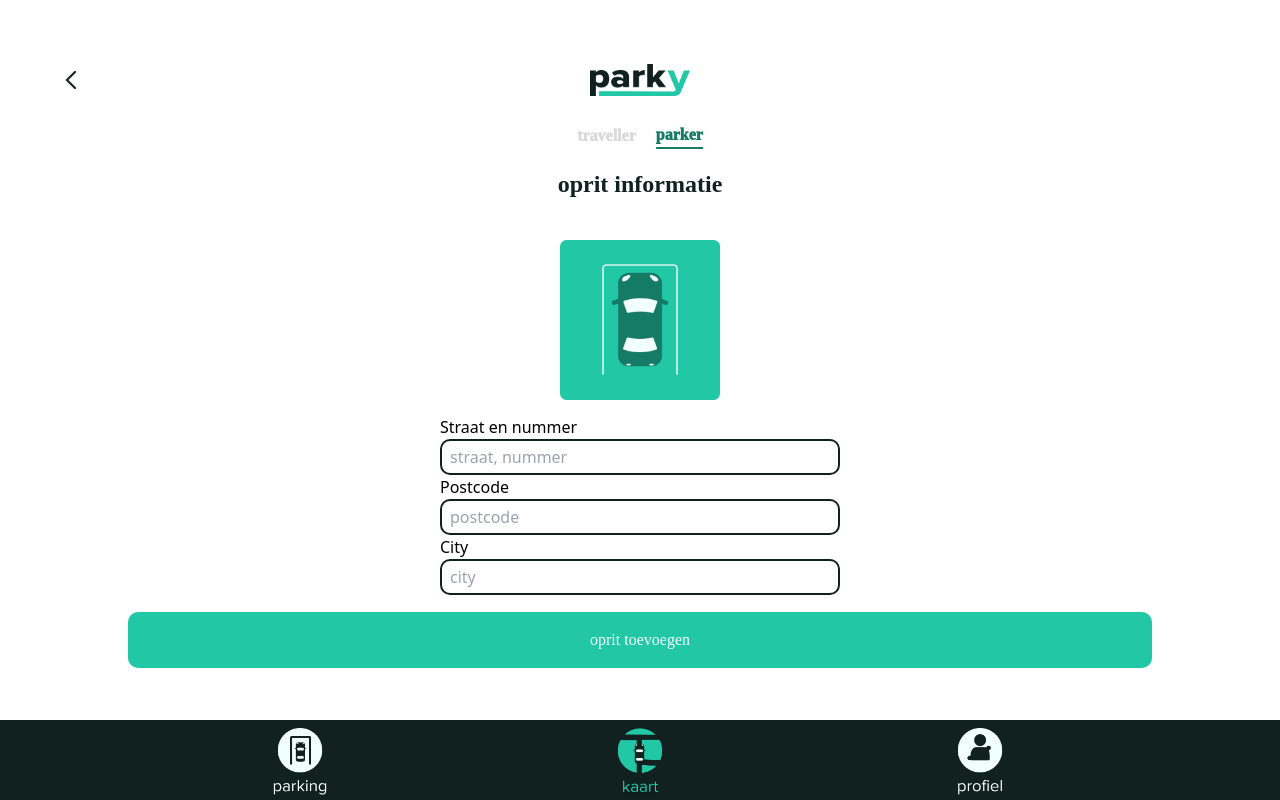
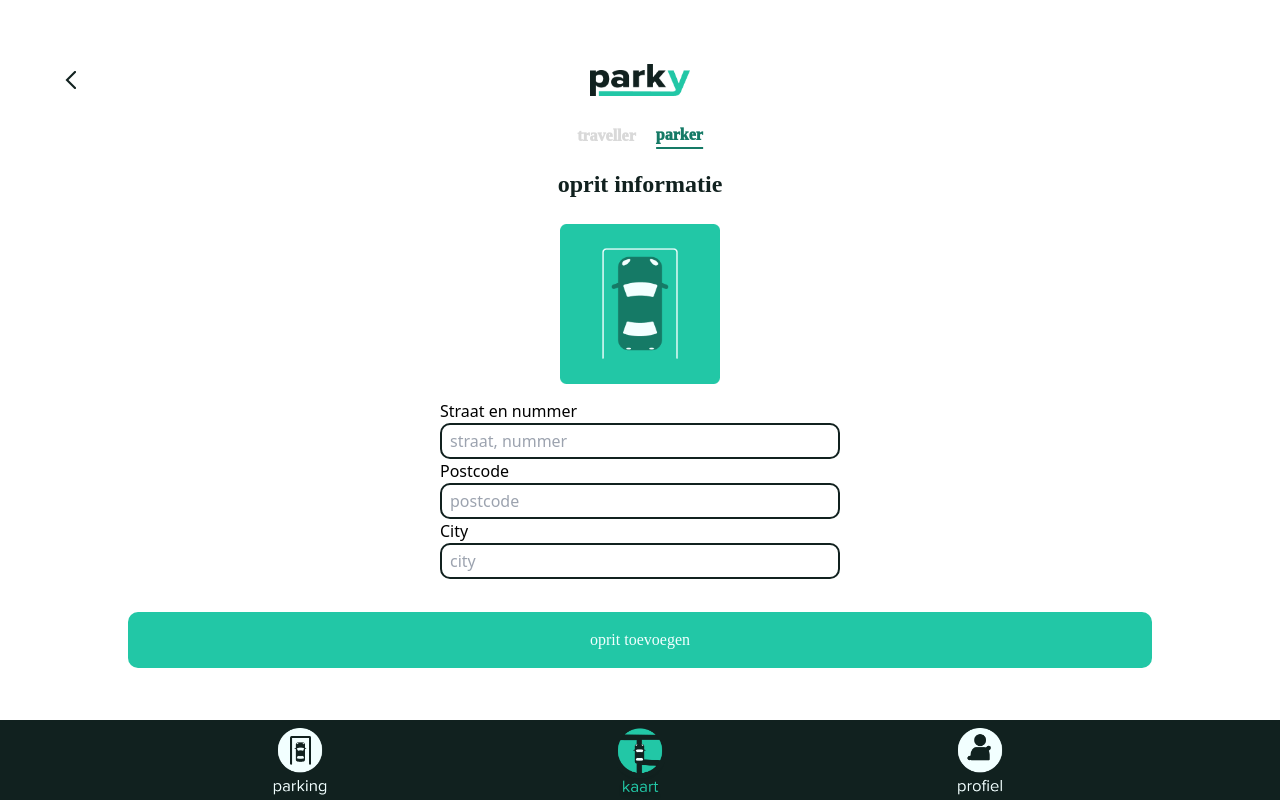
Before and after one commit to MauroVanderFlaes/parky, a PHP site: page /opritInfo.php in a window 1280 px wide. Run offline with PHP 8.4, Linux system fonts and the light colour scheme; the visitor is signed in with stand-in values (Sample User, id 1); some libraries are stand-ins or nearby versions; some web fonts are replaced.

Commit message:
style: changing style

```diff
--- a/css/style.css
+++ b/css/style.css
@@ -928,7 +928,7 @@
 
 .oprit3{
     position: absolute;
-    top: 40%;
+    top: 38%;
     left: 50%;
     transform: translate(-50%, -50%);
     width: 160px;
@@ -1039,7 +1039,7 @@
 
 .adres{
     position: absolute;
-    top: 60%;
+    top: 58%;
     left: 50%;
     transform: translate(-50%, -50%);
     width: 400px;
```
